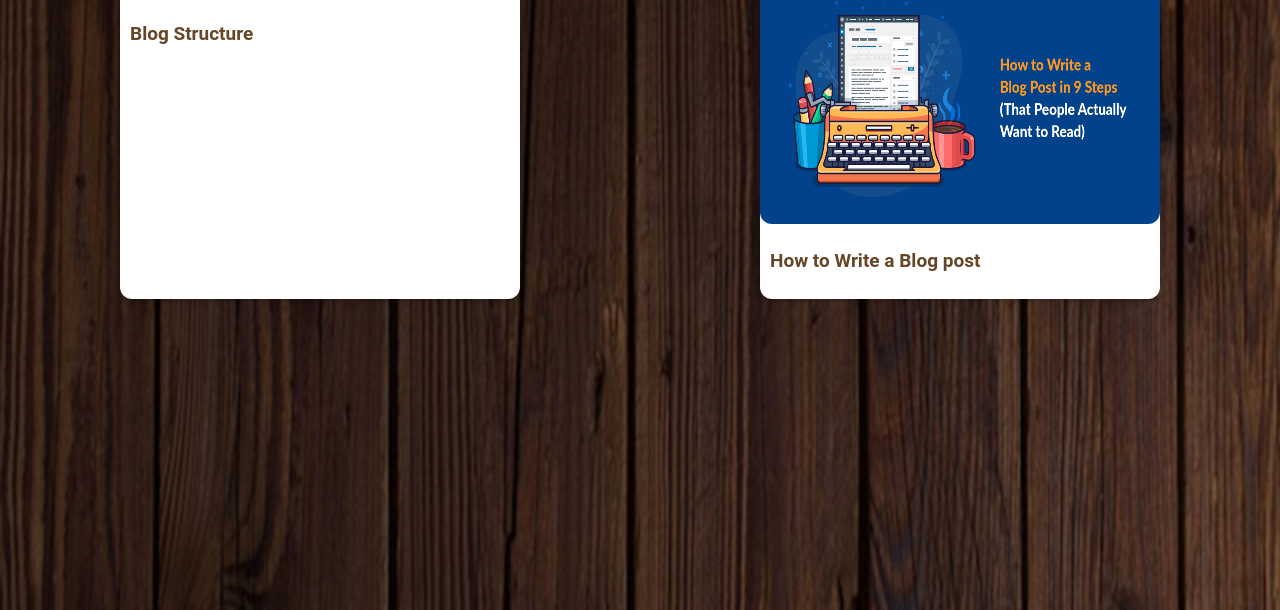
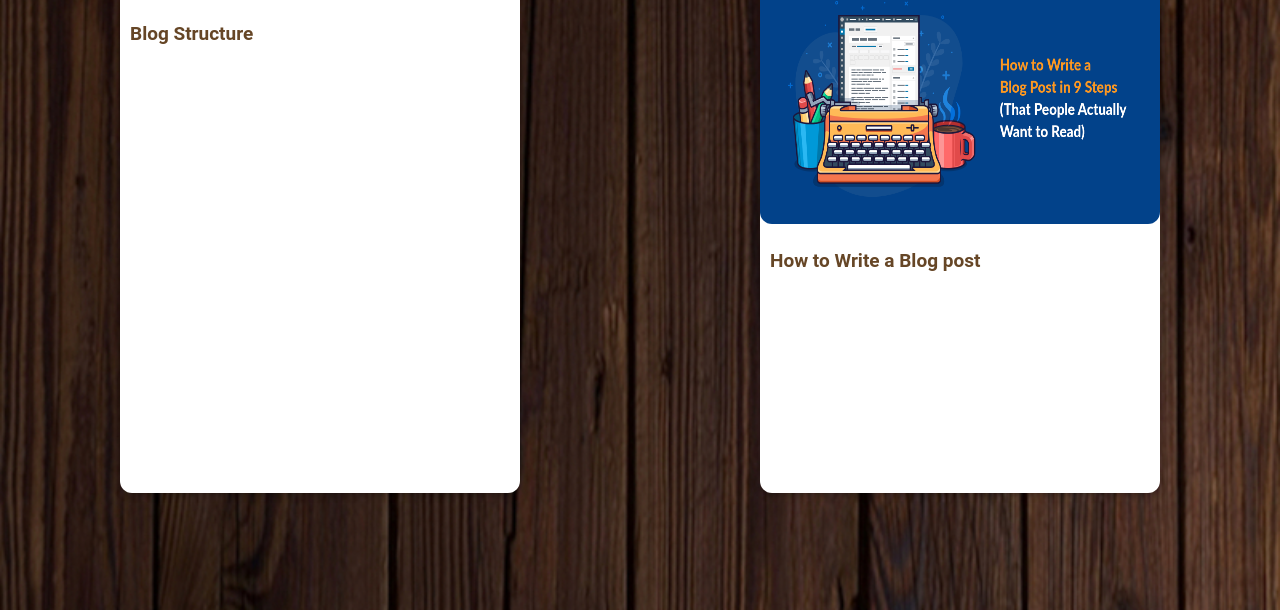
Before and after one commit to TadrupDas/BlogsWorld, a plain HTML site: page gallery.html in a window 1280 px wide. Shown: the part 190-800 px from the top of the page. Drawn offline with Linux system fonts and the light colour scheme.

Commit message:
Update gallery.html

```diff
--- a/gallery.html
+++ b/gallery.html
@@ -13,13 +13,13 @@
     <div class="flex-container1">
         <div class="card round-large white card-width">
             <img src="blog.jpg" class="round-large card-width card-height" alt="blog">
-            <div class="card-width">
+            <div class="card-width card-height">
                 <p class="text-darkbrown padding-small large"><b>Blog Structure</b></p>
             </div>
         </div>
         <div class="card round-large white card-width">
             <img src="fb-how-to-write-a-blog-post.png" class="round-large card-width card-height" alt="post">
-            <div class="card-width">
+            <div class="card-width card-height">
                 <p class="text-darkbrown padding-small large"><b>How to Write a Blog post</b></p>
             </div>
         </div>
```
